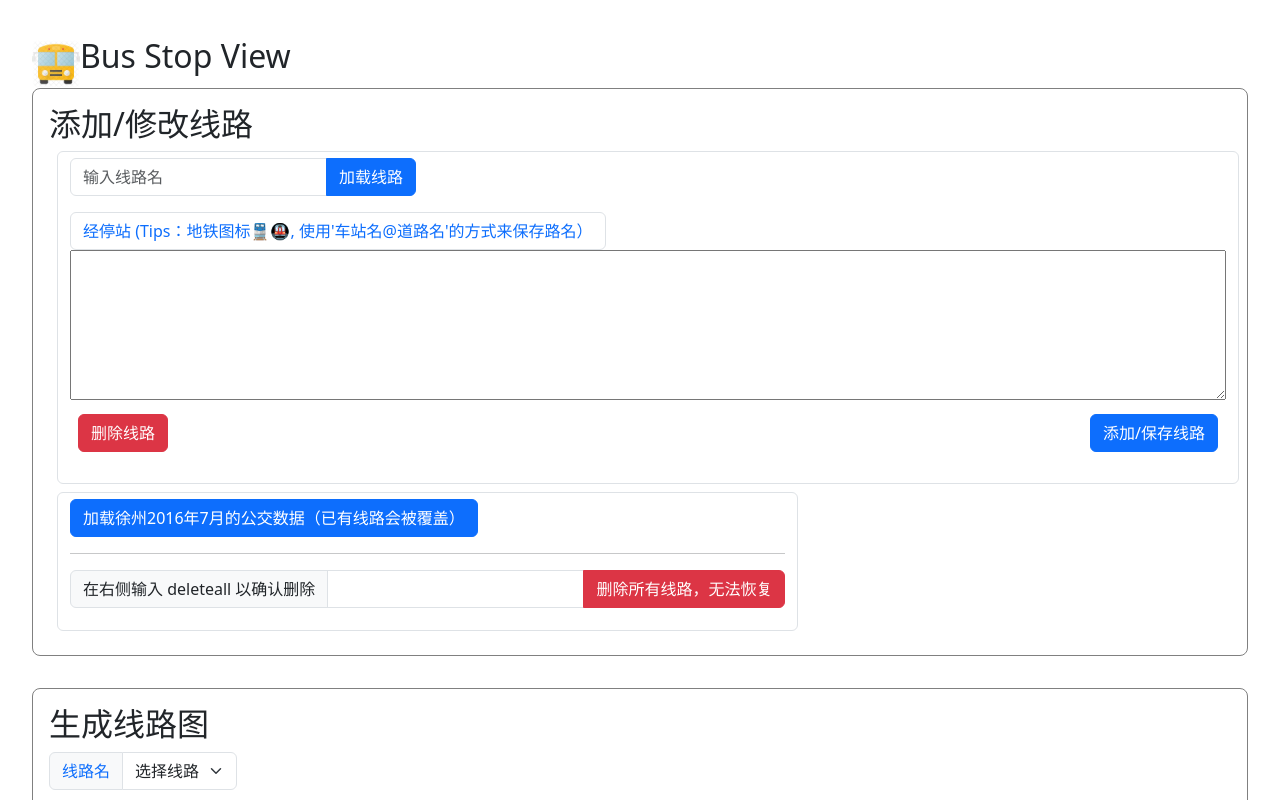
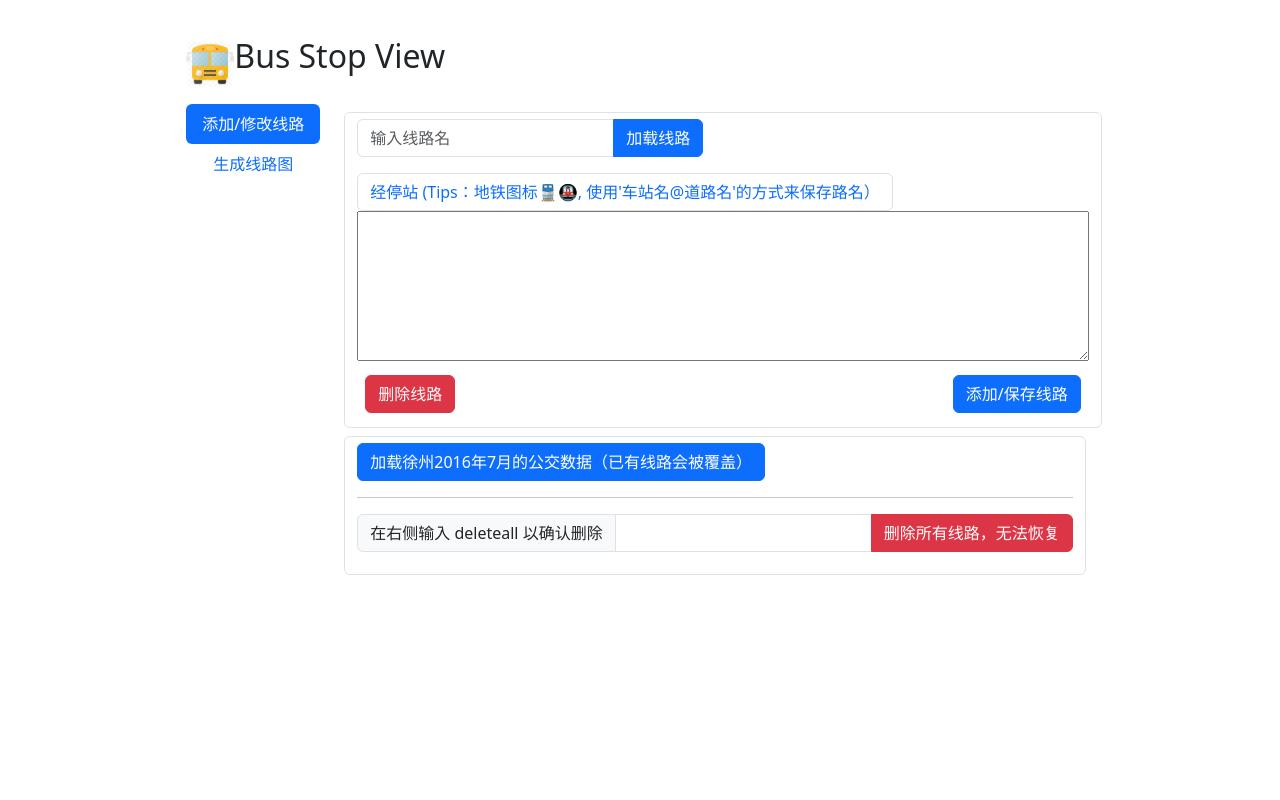
Before and after one commit to z7z8th/bus-stop-view, a Vue app: page / in a window 1280 px wide. Shown: the top 800 px of the page. Built offline with nearby package versions, Linux system fonts and the light colour scheme; what jquery-csv would draw is missing.

Commit message:
use tab group/nav to show components

```diff
--- a/src/App.vue
+++ b/src/App.vue
@@ -21,13 +21,32 @@ function cbupdateBusList() {
     <!-- <div class="op">
       <ScreenRes></ScreenRes>
     </div> -->
-    <div class="op">
+    <div class="d-flex align-items-start mt-3">
+      <div class="nav flex-column nav-pills me-3" id="v-pills-tab" role="tablist" aria-orientation="vertical">
+        <button class="nav-link text-nowrap active" id="v-pills-edit-tab" data-bs-toggle="pill"
+          data-bs-target="#v-pills-edit" type="button" role="tab" aria-controls="v-pills-edit"
+          aria-selected="true">添加/修改线路</button>
+        <button class="nav-link text-nowrap" id="v-pills-view-tab" data-bs-toggle="pill" data-bs-target="#v-pills-view"
+          type="button" role="tab" aria-controls="v-pills-view" aria-selected="false">生成线路图</button>
+
+      </div>
+      <div class="tab-content" id="v-pills-tabContent">
+        <div class="tab-pane fade show active" id="v-pills-edit" role="tabpanel" aria-labelledby="v-pills-edit-tab">
+          <BusEditLine @update-bus-list="cbupdateBusList"></BusEditLine>
+        </div>
+        <div class="tab-pane fade" id="v-pills-view" role="tabpanel" aria-labelledby="v-pills-view-tab">
+          <BusStopView ref="busstopview"></BusStopView>
+        </div>
+      </div>
+    </div>
+    <!-- <div class="op">
       <BusEditLine @update-bus-list="cbupdateBusList"></BusEditLine>
     </div>
 
     <div class="op busstopview">
       <BusStopView ref="busstopview"></BusStopView>
     </div>
+     -->
     <MessageView></MessageView>
   </main>
 </template>
--- a/src/components/BusEditLine.vue
+++ b/src/components/BusEditLine.vue
@@ -87,7 +87,7 @@ function deleteAll() {
 </script>
 
 <template>
-    <h2>添加/修改线路</h2>
+    <!-- <h2>添加/修改线路</h2> -->
     <!-- <form @submit.prevent="addTodo"></form> -->
     <div class="form-control m-2 w-100">
         <form @submit.prevent="loadLine">
@@ -100,10 +100,10 @@ function deleteAll() {
             <label class="form-control text-primary">经停站 (Tips：地铁图标🚆🚇, 使用'车站名@道路名'的方式来保存路名）</label>
             <textarea class="w-100" rows="6" v-model="busStopListStr"></textarea>
         </div>
-        <div class="mb-3">
-            <button class="btn btn-danger float-start m-2" id="delete" @click="deleteLine">删除线路</button>
+        <div class="">
+            <button class="btn btn-danger m-2" id="delete" @click="deleteLine">删除线路</button>
             <button class="btn btn-primary float-end m-2" id="save" @click="saveLine">添加/保存线路</button>
-            <hr class="invisible">
+            <!-- <hr class="invisible"> -->
         </div>
     </div>
     <div class="form-control m-2">
--- a/src/components/BusStopView.vue
+++ b/src/components/BusStopView.vue
@@ -275,7 +275,7 @@ function saveAllPicsAsZip() {
 </script>
 
 <template>
-    <h2>生成线路图</h2>
+    <!-- <h2>生成线路图</h2> -->
     <div>
         <div class="input-group mb-3">
             <label class="input-group-text text-primary" for="bus-name-sel">线路名</label>
```
